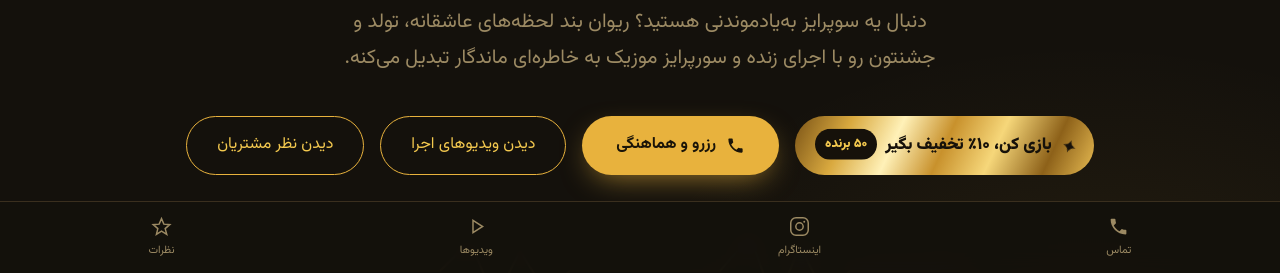
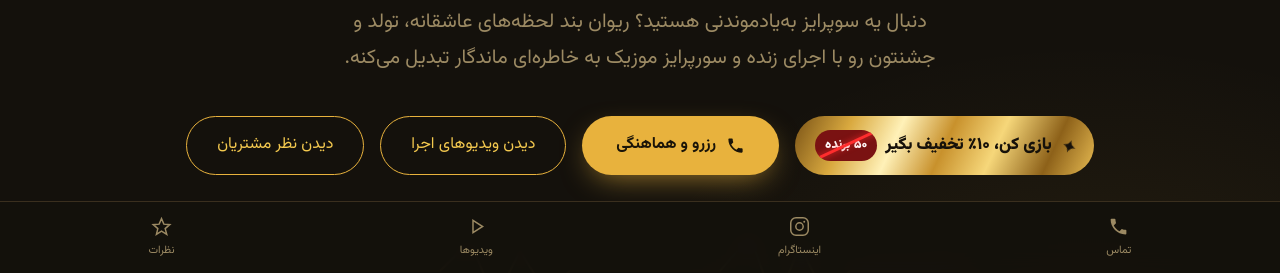
Before and after one commit to aloneeleven3-web/Rivanband-, a plain HTML site: page index.html in a window 1280 px wide. Shown: the part 525-798 px from the top of the page. Drawn offline with Linux system fonts and the light colour scheme.

Commit message:
Add files via upload

```diff
--- a/index.html
+++ b/index.html
@@ -560,6 +560,8 @@
   .btn-game:hover{transform:translateY(-3px) scale(1.03);}
   .btn-game::after{content:""; position:absolute; top:0; left:-75%; width:50%; height:100%; background:linear-gradient(120deg,transparent,rgba(255,255,255,.75),transparent); animation:gameShine 2.6s infinite;}
   .btn-game .badge{background:#16110a; color:#f4c94f; border-radius:20px; padding:4px 10px; font-size:.8rem; white-space:nowrap; animation:gameBob 1.2s ease-in-out infinite;}
+  .btn-game .badge.expired{position:relative; overflow:hidden; color:#fff; background:#7a1212; animation:none;}
+  .btn-game .badge.expired::after{content:""; position:absolute; left:-10%; top:50%; width:120%; height:3px; background:#ff2d2d; box-shadow:0 0 6px rgba(255,45,45,.8); transform:translateY(-50%) rotate(-25deg);}
   .btn-game .spark{display:inline-block; animation:gameSpin 3s linear infinite;}
   @keyframes gamePulse{0%{box-shadow:0 0 0 0 rgba(244,201,79,.7);} 70%{box-shadow:0 0 0 18px rgba(244,201,79,0);} 100%{box-shadow:0 0 0 0 rgba(244,201,79,0);}}
   @keyframes gameShine{0%{left:-75%;} 60%,100%{left:125%;}}
@@ -1008,7 +1010,7 @@
       <p class="lead">دنبال یه سوپرایز به‌یادموندنی هستید؟ ریوان بند لحظه‌های عاشقانه، تولد و جشنتون رو با اجرای زنده و سورپرایز موزیک به خاطره‌ای ماندگار تبدیل می‌کنه.</p>
 
       <div class="hero-actions">
-        <a class="btn-game" href="game.html"><span class="spark">✦</span> بازی کن، ۱۰٪ تخفیف بگیر <span class="badge">۵۰ برنده</span></a>
+        <a class="btn-game" href="game.html"><span class="spark">✦</span> بازی کن، ۱۰٪ تخفیف بگیر <span class="badge expired">۵۰ برنده</span></a>
         <a class="btn-solid" href="tel:09106109622">
           <svg viewBox="0 0 24 24"><path d="M6.6 10.8c1.4 2.8 3.8 5.1 6.6 6.6l2.2-2.2c.3-.3.7-.4 1-.2 1.1.4 2.3.6 3.6.6.6 0 1 .4 1 1V20c0 .6-.4 1-1 1C10.6 21 3 13.4 3 4c0-.6.4-1 1-1h3.5c.6 0 1 .4 1 1 0 1.2.2 2.4.6 3.6.1.4 0 .8-.3 1L6.6 10.8z"/></svg>
           رزرو و هماهنگی
```
